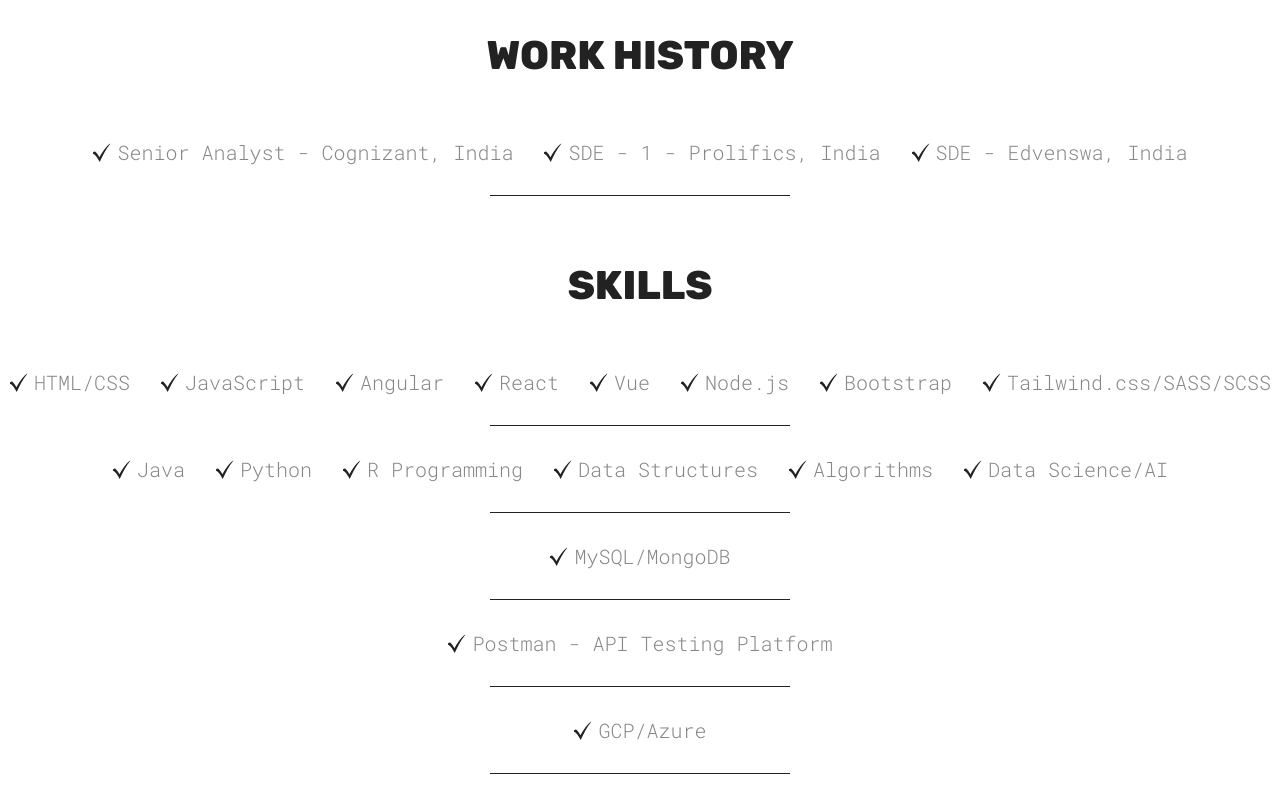
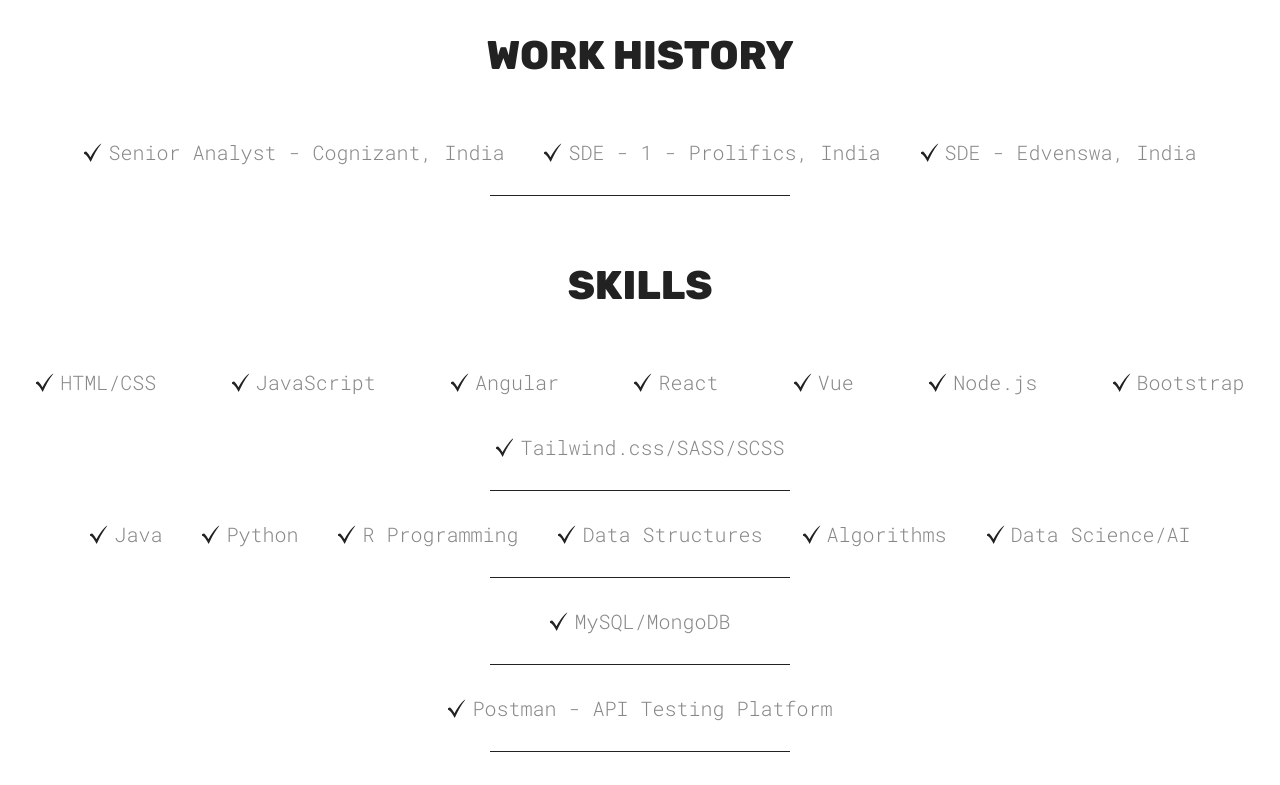
Before and after one commit to anilagopikumar/Anila-Portfolio, a React (Vite) app: page / in a window 1280 px wide. Shown: the part 1240-2025 px from the top of the page. Built offline with nearby package versions, Linux system fonts and the light colour scheme.

Commit message:
Update SkillsStyles.module.css

```diff
--- a/src/components/Skills/SkillsStyles.module.css
+++ b/src/components/Skills/SkillsStyles.module.css
@@ -34,7 +34,7 @@
 @media (width >=800px) {
     .skillList {
         max-width: fit-content;
-        gap: 30px;
+        gap: 39px;
 
         p {
             font-size: 20px;
```
